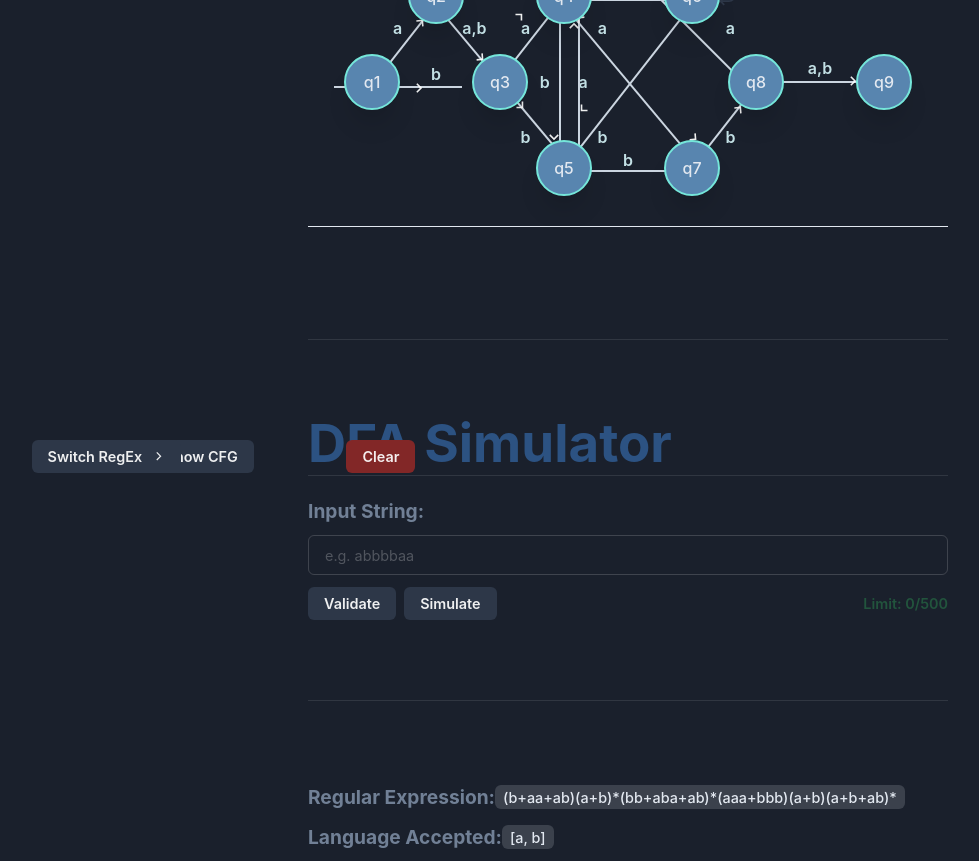
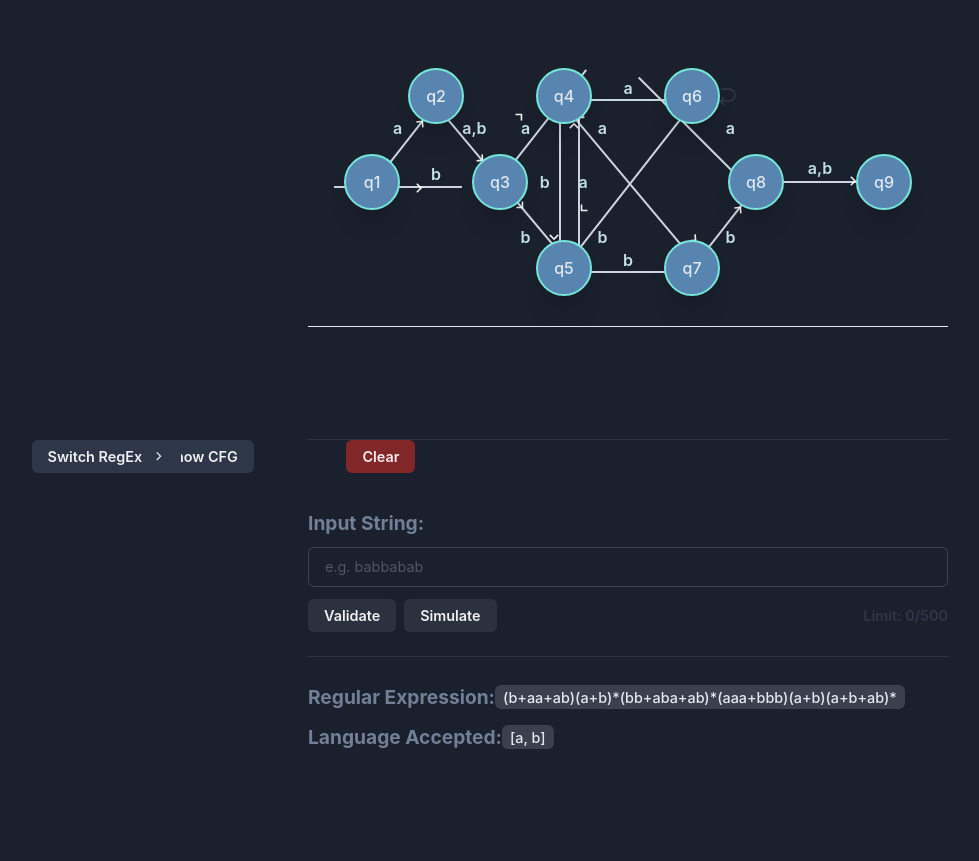
Before and after one commit to stiffmeister923/DFA-Simulator, a Next.js app: page / in a window 1280 px wide. Shown: the whole page, without its empty margins (12-991 px from the left). After the commit the page ends 800 px from the top, so only its background shows below. Built offline with nearby package versions, Linux system fonts and the light colour scheme.

Commit message:
Update LeftBox.js

```diff
--- a/components/components/LeftBox.js
+++ b/components/components/LeftBox.js
@@ -33,12 +33,6 @@ const LeftBox = ({
         mr={[0, 0, 0, 0, 0, 24]}
         mt={[14, 14, 16, 16, 16, 0]}
       >
-        <Flex align="flex-end" justify="space-between">
-          <Heading variant="title">DFA Simulator</Heading>
-        </Flex>
-
-        <Divider mb="6" />
-
         <Box>
           <form onSubmit={handleTest}>
             <Flex align="center">
@@ -54,7 +48,7 @@ const LeftBox = ({
                         </Box>
                       ) : (
                         data.result == "Invalid" && (
-                          <Box color="pink.500">
+                          <Box color="pink.300">
                             <ImCross />
                           </Box>
                         )
@@ -70,17 +64,16 @@ const LeftBox = ({
               maxLength="500"
               fontSize={["0.7em", "0.7em", "0.9em"]}
               my={3}
-              placeholder={!prob2 ? "e.g. abbbbaa" : "e.g. 11011101"}
+              placeholder={!prob2 ? "e.g. babbabab" : "e.g. 0110101"}
               value={string}
               onChange={handleTextChange}
             />
             <Flex justify="space-between" align="center">
               <Flex>
-                <Button variant="Main" type="submit" disabled={simulating}>
+                <Button type="submit" disabled={simulating}>
                   Validate
                 </Button>
                 <Button
-                  variant = "Main"
                   isLoading={simulating}
                   loadingText="simulating..."
                   spinnerPlacement="start"
@@ -98,14 +91,14 @@ const LeftBox = ({
                   Clear
                 </Button>
               </Flex>
-              <Text variant="Limit"
+              <Text
                 fontWeight="semibold"
                 fontSize={["0.7em", "0.7em", "0.9em"]}
               >
                 Limit: {count}/500
               </Text>
             </Flex>
-            <Divider my="20" />
+            <Divider my="6" />
             {/* DIVIDER OF LEFT CONTAINER */}
             <Flex
               align="center"
```
